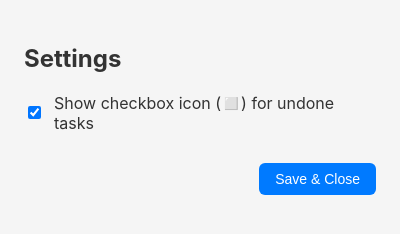
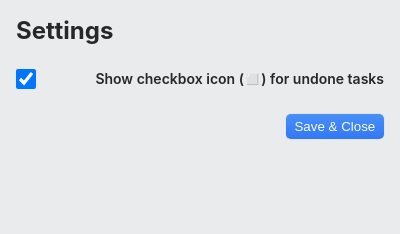
Before and after one commit to emanuelefavero/menubar-tasks, an Electron app: page main/windows/settings.html in a window 400 px wide. Drawn offline with Linux system fonts and the light colour scheme; no server answers.

Commit message:
feat: update settings css

```diff
--- a/main/windows/settings.html
+++ b/main/windows/settings.html
@@ -3,52 +3,215 @@
   <head>
     <title>Settings</title>
     <style>
+      * {
+        margin: 0;
+        padding: 0;
+        box-sizing: border-box;
+      }
+
+      :root {
+        --background: rgb(234, 235, 237);
+        --foreground: rgb(39, 39, 39);
+
+        /* INPUT */
+        --input: rgb(222, 223, 224);
+        --input-border: 1px solid rgb(215, 216, 217);
+        --input-border-bottom: var(--input-border);
+
+        /* INPUT FOCUS */
+        --input-focus-outline: 3px solid rgb(132, 163, 230);
+
+        /* INPUT PLACEHOLDER */
+        --input-placeholder: rgb(181, 181, 182);
+
+        /* BUTTON */
+        --button: #fff;
+        --button-border-top: 1px solid rgb(219, 220, 222);
+        --button-border-bottom: 1px solid rgb(194, 195, 197);
+        --button-shadow: 0 0 0 1px rgb(228, 228, 230);
+        --button-primary: linear-gradient(
+          180deg,
+          rgb(72, 142, 247),
+          rgb(51, 121, 246)
+        );
+        --button-primary-text: rgb(252, 253, 255);
+        --button-primary-border-top: 1px solid rgb(73, 143, 247);
+        --button-primary-border-bottom: 1px solid rgb(51, 121, 246);
+
+        /* BUTTON ACTIVE */
+        --button-active: rgb(240, 240, 240);
+        --button-border-top-active: 1px solid rgb(219, 220, 222);
+        --button-primary-active: linear-gradient(
+          180deg,
+          rgb(57, 123, 227),
+          rgb(41, 101, 227)
+        );
+        --button-primary-border-top-active: 1px solid rgb(56, 122, 227);
+      }
+
+      @media (prefers-color-scheme: dark) {
+        :root {
+          --background: rgb(37, 39, 42);
+          --foreground: rgb(222, 222, 223);
+
+          /* INPUT */
+          --input: rgb(49, 51, 53);
+          --input-border: 1px solid rgb(56, 58, 60);
+          --input-border-bottom: 1px solid rgb(79, 83, 84);
+
+          /* INPUT FOCUS */
+          --input-focus-outline: 3px solid rgb(57, 103, 144);
+
+          /* INPUT PLACEHOLDER */
+          --input-placeholder: rgb(102, 104, 104);
+
+          /* BUTTON */
+          --button: rgb(92, 93, 95);
+          --button-border-top: 1px solid rgb(111, 113, 114);
+          --button-border-bottom: 1px solid rgb(31, 33, 35);
+          --button-shadow: 0 0 0 1px rgb(35, 37, 40);
+          --button-primary: linear-gradient(
+            180deg,
+            rgb(49, 104, 222),
+            rgb(42, 93, 198)
+          );
+          --button-primary-text: rgb(221, 229, 247);
+          --button-primary-border-top: 1px solid rgb(81, 131, 228);
+          --button-primary-border-bottom: 1px solid rgb(23, 24, 27);
+
+          /* BUTTON ACTIVE */
+          --button-active: rgb(116, 117, 119);
+          --button-border-top-active: 1px solid rgb(134, 135, 136);
+          --button-primary-active: linear-gradient(
+            180deg,
+            rgb(78, 158, 235),
+            rgb(70, 145, 223)
+          );
+          --button-primary-border-top-active: 1px solid rgb(104, 176, 240);
+        }
+      }
+
       body {
         font-family: -apple-system, system-ui, BlinkMacSystemFont, 'SF Pro',
           'San Francisco Pro', 'Helvetica Neue', Helvetica, sans-serif;
+        background-color: var(--background);
+        color: var(--foreground);
         padding: 1rem;
-        background-color: #f5f5f5;
-        color: #333;
+        display: flex;
+        flex-direction: column;
       }
-      .setting-item {
-        margin: 20px 0;
+
+      label {
+        font-size: 0.875rem;
+        font-weight: 600;
+        padding: 0;
+        margin: 0;
+        margin-bottom: 0.2rem;
       }
-      label {
+
+      input,
+      textarea {
+        width: 100%;
+        margin: 0;
+        padding: 0.35rem 0.35rem;
+        margin-top: 0.375rem;
+        border-radius: 0.43rem;
+        background-color: var(--input);
+        color: var(--foreground);
+        border: var(--input-border);
+        border-bottom: var(--input-border-bottom);
+        outline: none;
+
+        &:focus {
+          outline: var(--input-focus-outline);
+        }
+
+        &::placeholder {
+          color: var(--input-placeholder);
+        }
+      }
+
+      .settings-container {
+        padding: 0;
+        margin: 0;
+        margin-top: 1.25rem;
         display: flex;
-        align-items: center;
-        gap: 10px;
-        cursor: pointer;
+        flex-direction: column;
+        gap: 0.625rem;
+
+        & label {
+          display: flex;
+          align-items: center;
+          justify-content: space-between;
+          user-select: none;
+          cursor: pointer;
+
+          & input[type='checkbox'] {
+            width: 1.25rem;
+            height: 1.25rem;
+            margin-right: 0.5rem;
+            position: relative;
+            top: -0.15rem;
+          }
+        }
       }
+
       .button-container {
-        margin-top: 30px;
-        text-align: right;
-      }
-      button {
-        background-color: #007aff;
-        color: white;
-        border: none;
-        padding: 8px 16px;
-        border-radius: 6px;
-        font-size: 14px;
-        cursor: pointer;
-      }
-      button:hover {
-        background-color: #0056b3;
+        padding: 0;
+        margin: 0;
+        margin-top: 1.25rem;
+        display: flex;
+        flex-direction: row;
+        justify-content: flex-end;
+        gap: 0.625rem;
+
+        & button {
+          min-width: 4rem;
+          padding: 0.25rem 0.55rem;
+          border-radius: 0.3rem;
+          border: none;
+          margin: 0;
+          box-shadow: var(--button-shadow);
+        }
+
+        & button.secondary {
+          background-color: var(--button);
+          color: var(--foreground);
+          border-top: var(--button-border-top);
+          border-bottom: var(--button-border-bottom);
+
+          &:active {
+            background-color: var(--button-active);
+            border-top: var(--button-border-top-active);
+          }
+        }
+
+        & button.primary {
+          background: var(--button-primary);
+          color: var(--button-primary-text);
+          border-top: var(--button-primary-border-top);
+          border-bottom: var(--button-primary-border-bottom);
+
+          &:active {
+            background: var(--button-primary-active);
+            border-top: var(--button-primary-border-top-active);
+          }
+        }
       }
     </style>
   </head>
   <body>
     <h2>Settings</h2>
 
-    <div class="setting-item">
-      <label>
+    <div class="settings-container">
+      <label class="checkbox-label">
         <input type="checkbox" id="showUndoneIcon" checked />
-        Show checkbox icon (◻️) for undone tasks
+        <span>Show checkbox icon (◻️) for undone tasks</span>
       </label>
     </div>
 
     <div class="button-container">
-      <button id="saveButton">Save & Close</button>
+      <button class="primary" id="saveButton">Save & Close</button>
     </div>
 
     <script>
```
